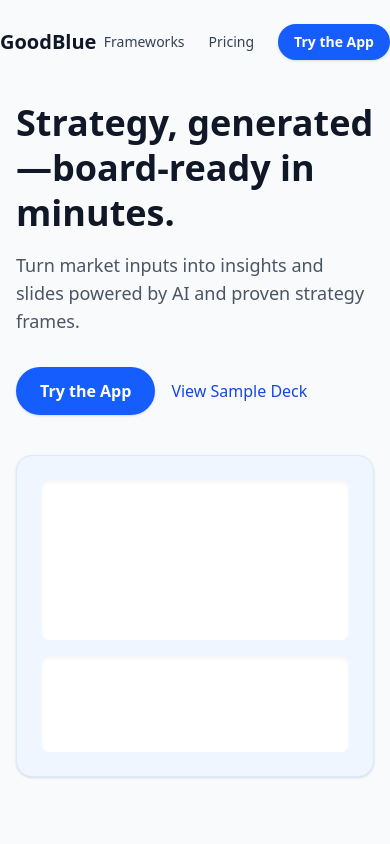
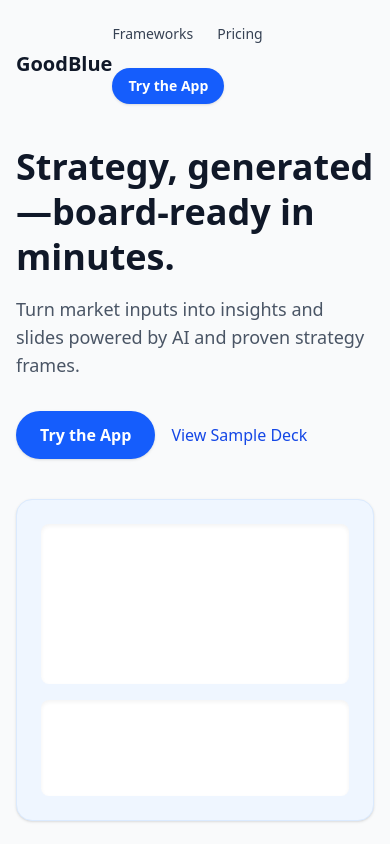
Before and after one commit to goodblue71-Strat/goodblue-web, a Next.js app: page / in a window 390 px wide. Shown: the top 844 px of the page. Built offline with nearby package versions, Linux system fonts and the light colour scheme; no server answers.

Commit message:
Update Navbar.tsx

```diff
--- a/components/Navbar.tsx
+++ b/components/Navbar.tsx
@@ -4,19 +4,31 @@ import Link from "next/link";
 export default function Navbar() {
   const appUrl = process.env.NEXT_PUBLIC_APP_URL || "#";
   return (
-    <header className="flex items-center justify-between py-6">
-      <Link href="/" className="text-xl font-semibold">GoodBlue</Link>
-      <nav className="flex items-center gap-6">
-        <Link href="#frameworks" className="text-sm text-gray-700 hover:text-gray-900">Frameworks</Link>
-        <Link href="#pricing" className="text-sm text-gray-700 hover:text-gray-900">Pricing</Link>
+    <header className="w-full">
+      <div className="mx-auto max-w-screen-xl px-4 sm:px-6 lg:px-8">
+        <div className="flex items-center justify-between py-6 min-w-0">
+          <Link href="/" className="text-xl font-semibold shrink-0">
+            GoodBlue
+          </Link>
+
+          <nav className="flex items-center gap-6 flex-wrap min-w-0">
+            <Link href="#frameworks" className="text-sm text-gray-700 hover:text-gray-900">
+              Frameworks
+            </Link>
+            <Link href="#pricing" className="text-sm text-gray-700 hover:text-gray-900">
+              Pricing
+            </Link>
             <a
               href={appUrl}
-          className="rounded-full bg-blue-600 px-4 py-2 text-sm font-semibold text-white shadow hover:bg-blue-700"
-          target="_blank" rel="noopener noreferrer"
+              target="_blank"
+              rel="noopener noreferrer"
+              className="rounded-full bg-blue-600 px-4 py-2 text-sm font-semibold text-white shadow hover:bg-blue-700 whitespace-nowrap"
             >
               Try the App
             </a>
           </nav>
+        </div>
+      </div>
     </header>
   );
 }
```
Lines whose indentation alone changed are shown as unchanged.
